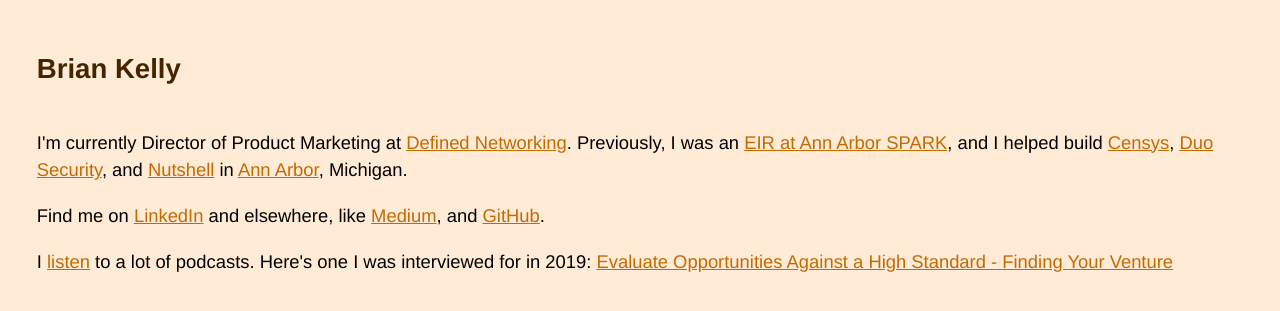
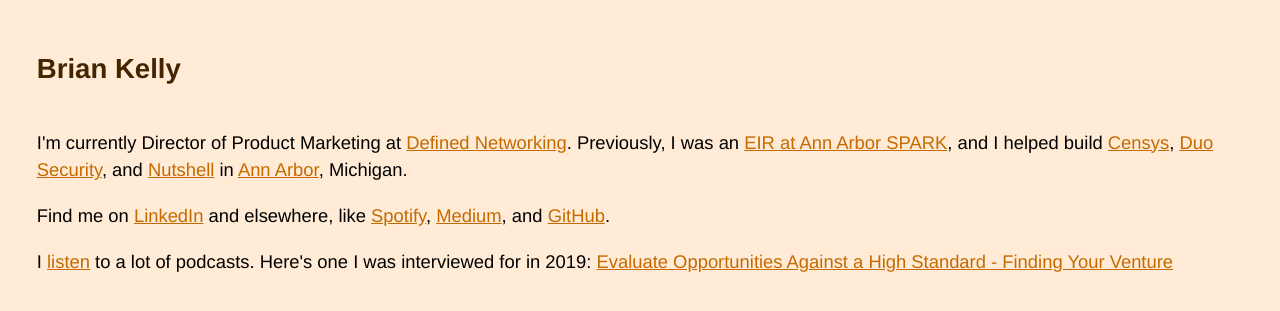
Before and after one commit to briankelly/briankelly.github.io, a Jekyll site: the page built from index.html, in a window 1280 px wide, cut to the strip 0-327 px from the top of the page. Shown: the top 311 px of the strip. Built offline with Jekyll 4.4.1, drawn with Linux system fonts in a browser that asks for light colours; comment, search, counter and statistics services are not loaded.

Commit message:
fixed spotify and medium links

```diff
--- a/index.html
+++ b/index.html
@@ -5,6 +5,6 @@
 
     <div id="home">
       <p>I'm currently Director of Product Marketing at <a href="https://www.defined.net/">Defined Networking</a>. Previously, I was an <a href="https://annarborusa.org/news/from-job-seeker-to-co-founder-reflecting-on-ann-arbors-entrepreneurial-ecosystem/" >EIR at Ann Arbor SPARK</a>, and I helped build <a href="https://censys.io/">Censys</a>, <a href="https://duo.com/">Duo Security</a>, and <a href="https://www.nutshell.com/">Nutshell</a> in <a href="https://madeina2.com/">Ann Arbor</a>, Michigan.</p>
-      <p>Find me on <a href="https://www.linkedin.com/in/bckelly">LinkedIn</a> and elsewhere, like <a href="https://play.spotify.com/user/y2bk/playlist/6p1qQaykbzbnmbFmBEe0aS">Medium</a>, and <a href="https://github.com/briankelly">GitHub</a>.</p>
+      <p>Find me on <a href="https://www.linkedin.com/in/bckelly">LinkedIn</a> and elsewhere, like <a href="https://play.spotify.com/user/y2bk/playlist/6p1qQaykbzbnmbFmBEe0aS">Spotify</a>, <a href="https://medium.com/@bkelly">Medium</a>, and <a href="https://github.com/briankelly">GitHub</a>.</p>
       <p>I <a href="https://www.breaker.audio/u/bk">listen</a> to a lot of podcasts. Here's one I was interviewed for in 2019: <a href="https://findingyourventure.com/evaluate-opportunities-against-a-high-standard-brian-kelly/">Evaluate Opportunities Against a High Standard - Finding Your Venture</a></p>
     </div>
```
